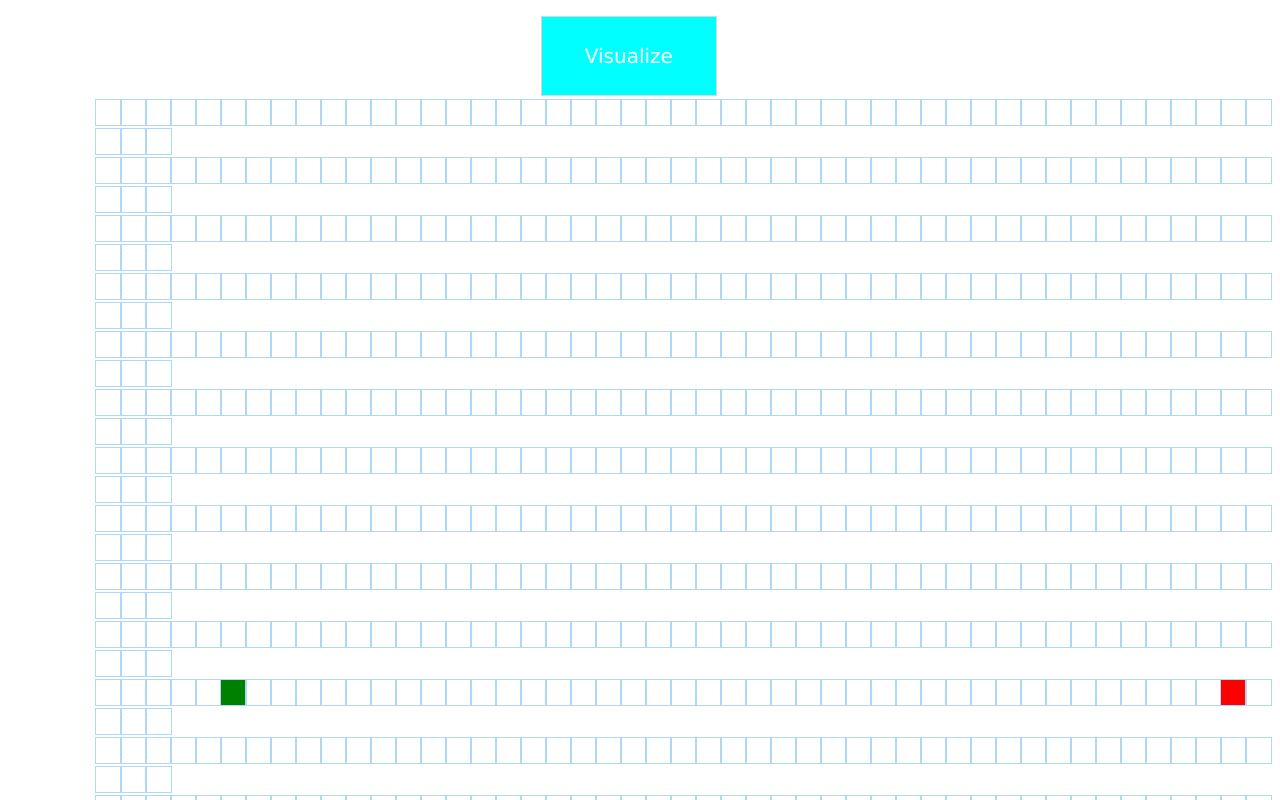
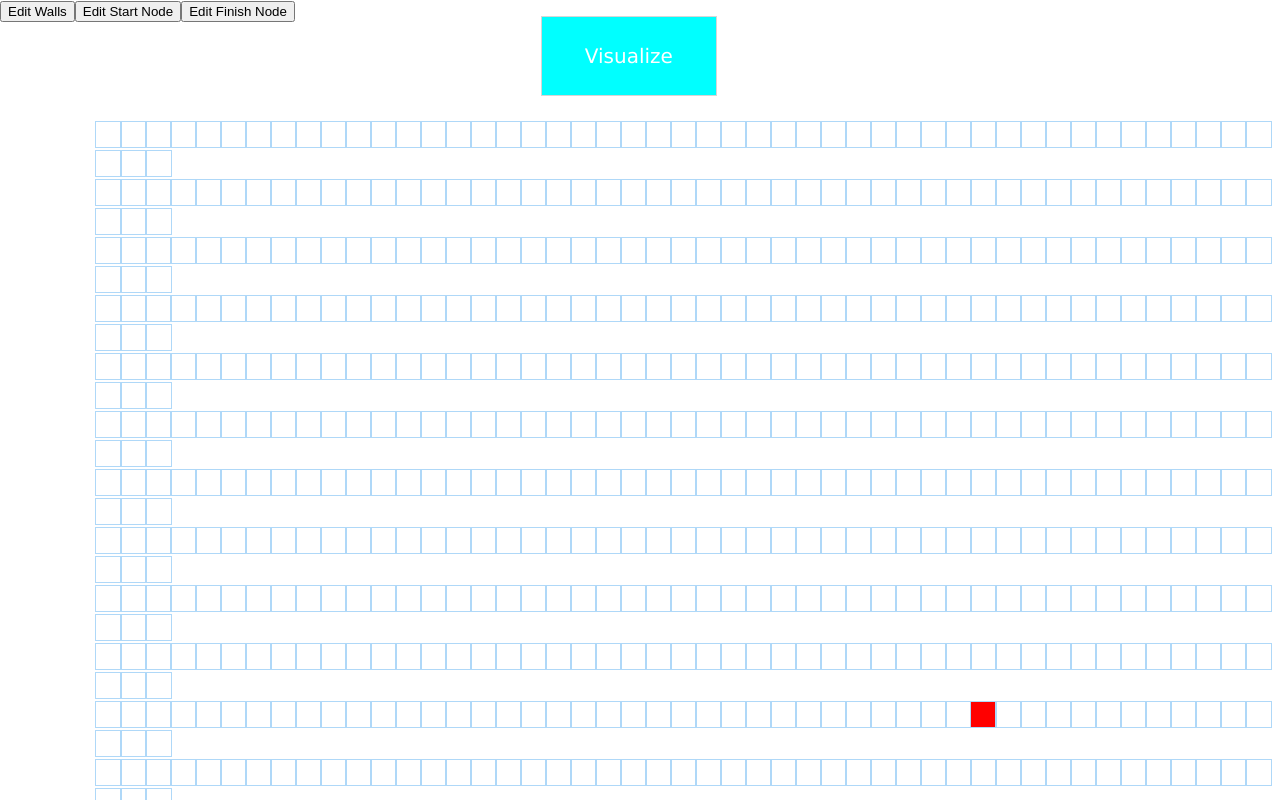
Before and after one commit to joeypeterson15/pathfinding-visualizer, a React (Create React App) app in the folder my-app/: page / in a window 1280 px wide. Shown: the top 800 px of the page. Built offline with nearby package versions, Linux system fonts and the light colour scheme.

Commit message:
edit walls edit start edit finish

```diff
--- a/my-app/src/PathfindingVisualizer/PathfindingVisualizer.css
+++ b/my-app/src/PathfindingVisualizer/PathfindingVisualizer.css
@@ -16,3 +16,13 @@
     font-size: 20px;
     font-weight: 500;
 }
+
+.wall-mode{
+  background-color: blue;
+}
+.start-mode{
+  background-color: blue;
+}
+.finish-mode{
+  background-color: blue;
+}
--- a/my-app/src/PathfindingVisualizer/PathfindingVisualizer.js
+++ b/my-app/src/PathfindingVisualizer/PathfindingVisualizer.js
@@ -10,6 +10,13 @@ function PathfindingVisualizer () {
 
     const [grid, setGrid] = useState([])
     let isMouseDown = false
+    const [isStartMode, setIsStartMode] = useState(false)
+    const [isWallMode, setIsWallMode] = useState(false)
+    const [isFinishMode, setIsFinishMode] = useState(false)
+    const [startNode, setStartNode] = useState({row: 12, col: 5})
+    const [finishNode, setFinishNode] = useState({row: 10, col: 35})
+    // let startNode = {row: 12, col: 5}
+    // let finishNode = {row: 10, col: 35}
 
     useEffect(() => {
         const setup = []
@@ -20,8 +27,8 @@ function PathfindingVisualizer () {
                     col,
                     row,
                     //this is a boolean we can pass into node
-                    isStart: row === 10 && col === 5,
-                    isFinish: row === 10 && col === 45,
+                    isStart: row === startNode.row && col === startNode.col,
+                    isFinish: row === finishNode.row && col === finishNode.col,
                     isVisited: false,
                     distance: Infinity,
                     isWall: false,
@@ -65,27 +72,68 @@ function PathfindingVisualizer () {
       function visualizeDijkstra() {
         // const {grid} = this.state;
         // const startNode = grid[START_NODE_ROW][START_NODE_COL];
-        const startNode = grid[10][5];
-        const finishNode = grid[10][45];
-        const visitedNodesInOrder = dijkstra(grid, startNode, finishNode);
-        const nodesInShortestPathOrder = getNodesInShortestPathOrder(finishNode);
+        const beginNode = grid[startNode.row][startNode.col];
+        const endNode = grid[finishNode.row][finishNode.col];
+        const visitedNodesInOrder = dijkstra(grid, beginNode, endNode);
+        const nodesInShortestPathOrder = getNodesInShortestPathOrder(endNode);
         animateDijkstra(visitedNodesInOrder, nodesInShortestPathOrder);
       }
+
+
 
       function createNewGrid(col, row) {
         isMouseDown = true
         const newGrid = [...grid]
         const node = newGrid[row][col]
-        const newNode = {
-            ...node,
-            isWall: !node.isWall
+
+        if (isWallMode) {
+            const newNode = {
+                ...node,
+                isWall: !node.isWall
+            }
+            newGrid[row][col] = newNode
+            setGrid(newGrid)
         }
-        newGrid[row][col] = newNode
-        setGrid(newGrid)
+
+        else if (isStartMode) {
+          setStartNode({row, col})
+          for (let row = 0; row < 20; row++) {
+            for (let col = 0; col < 50; col++) {
+              newGrid[row][col].isStart = (row === startNode?.row && col === startNode?.col)
+            }
+          }
+          setGrid(newGrid)
+        }
+
+        else if (isFinishMode) {
+          setFinishNode({row, col})
+          for (let row = 0; row < 20; row++) {
+            for (let col = 0; col < 50; col++) {
+              newGrid[row][col].isFinish = (row === finishNode.row && col === finishNode.col)
+            }
+          }
+          setGrid(newGrid)
+        }
       }
 
       function stopNewGrid() {
           isMouseDown = false
+      }
+
+      function handleStart() {
+        setIsStartMode(true)
+        setIsFinishMode(false)
+        setIsWallMode(false)
+      }
+      function handleFinish() {
+        setIsStartMode(false)
+        setIsFinishMode(true)
+        setIsWallMode(false)
+      }
+      function handleWalls() {
+        setIsStartMode(false)
+        setIsFinishMode(false)
+        setIsWallMode(true)
       }
 
 
@@ -97,6 +145,15 @@ function PathfindingVisualizer () {
         <>
             <button id="visualize-button" onClick={() => visualizeDijkstra()}>
                 Visualize
+            </button>
+            <button className={isWallMode ? 'wall-mode' : ''} onClick={() => handleWalls()}>
+              Edit Walls
+            </button>
+            <button className={isStartMode ? 'start-mode' : ''} onClick={() => handleStart()}>
+              Edit Start Node
+            </button>
+            <button className={isFinishMode ? 'finish-mode' : ''} onClick={() => handleFinish()}>
+              Edit Finish Node
             </button>
             <div className="grid">
                 {grid.map((row) => (
```
